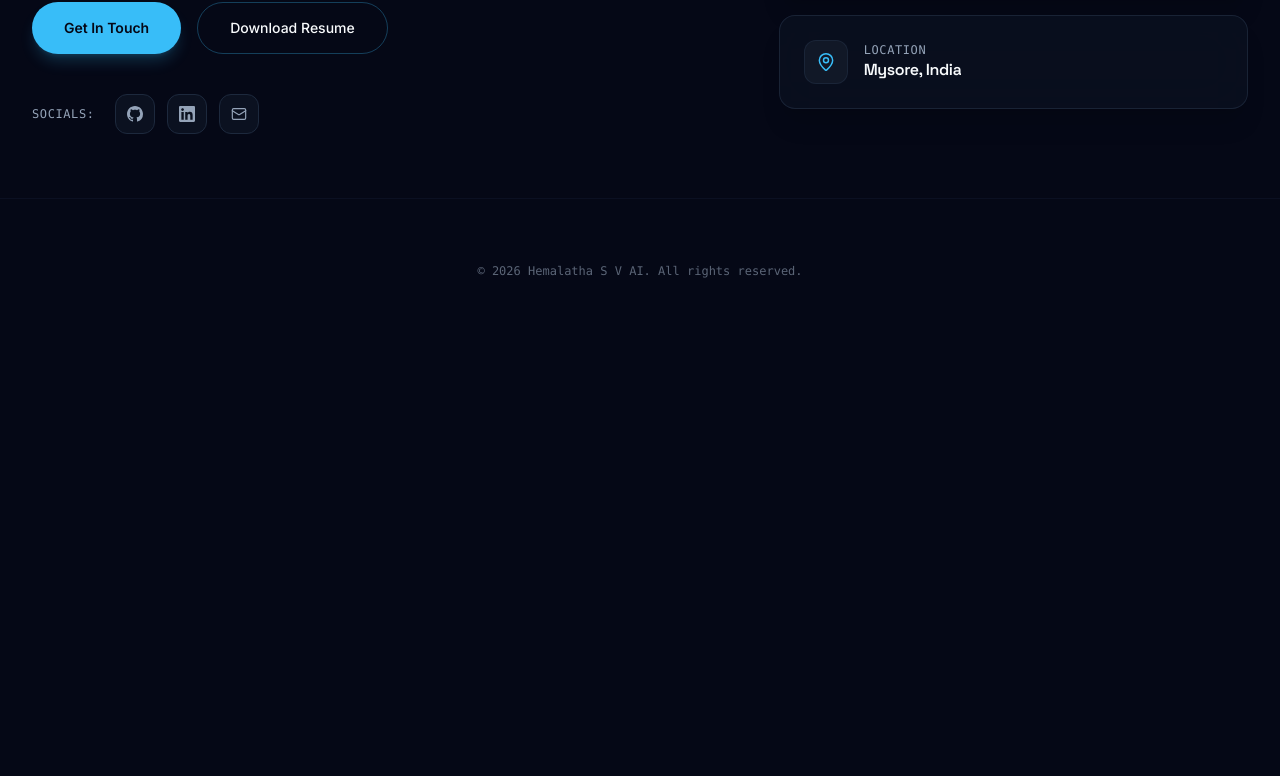
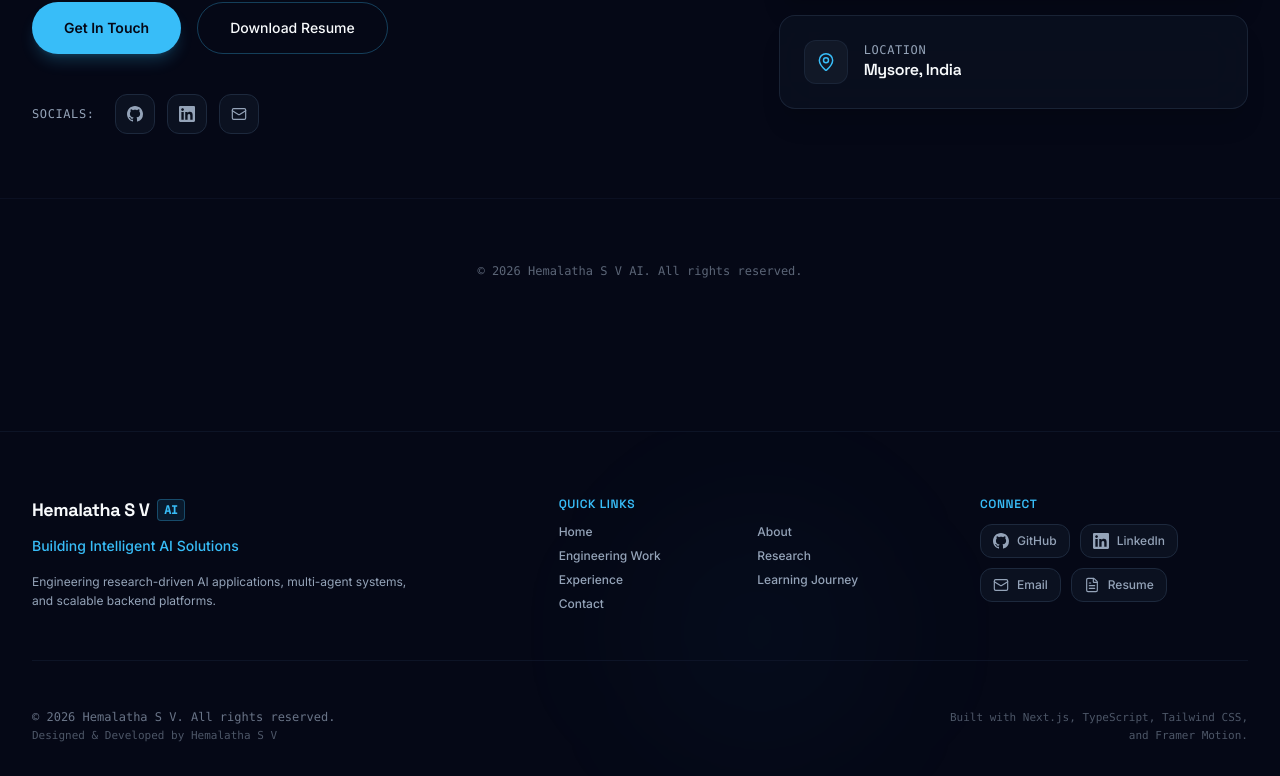
Before and after one commit to HemalathaSV/hemalatha-sv, a Next.js app: page / in a window 1280 px wide. Shown: the part 7557-8333 px from the top of the page. Before the commit the page ends 7988 px from the top, so only its background shows below. Built offline with nearby package versions, Linux system fonts and the light colour scheme.

Commit message:
feat: build Footer section with quick links, social icons, and copyright bar

```diff
--- a/app/layout.tsx
+++ b/app/layout.tsx
@@ -2,6 +2,7 @@ import type { Metadata } from "next";
 import { Space_Grotesk, Inter } from "next/font/google";
 import "./globals.css";
 import { SkipToContent, Navbar } from "@/components/navigation";
+import { Footer } from "@/components/layout";
 
 const spaceGrotesk = Space_Grotesk({
   variable: "--font-space-grotesk",
@@ -34,6 +35,7 @@ export default function RootLayout({
         <SkipToContent />
         <Navbar />
         <div className="flex-1 flex flex-col">{children}</div>
+        <Footer />
       </body>
     </html>
   );
--- /dev/null
+++ b/components/layout/Footer.tsx
@@ -0,0 +1,78 @@
+"use client";
+
+import React from "react";
+import { motion } from "framer-motion";
+import { Container } from "./Container";
+import { FooterLinks } from "./FooterLinks";
+import { SocialIcons } from "./SocialIcons";
+
+export function Footer() {
+  return (
+    <motion.footer
+      initial={{ opacity: 0 }}
+      whileInView={{ opacity: 1 }}
+      viewport={{ once: true }}
+      transition={{ duration: 0.6 }}
+      className="w-full bg-[#050816] border-t border-slate-900/80 pt-16 pb-8 relative z-10 overflow-hidden"
+    >
+      {/* Ambient Radial Backlight */}
+      <div
+        aria-hidden="true"
+        className="absolute top-0 right-1/4 w-[400px] h-[400px] rounded-full bg-[radial-gradient(circle_at_center,rgba(56,189,248,0.04),transparent_70%)] blur-3xl pointer-events-none"
+      />
+
+      <Container>
+        <div className="flex flex-col gap-12 relative z-10">
+          {/* Top 3-Column Desktop Grid */}
+          <div className="grid grid-cols-1 md:grid-cols-12 gap-8 md:gap-12 items-start">
+            {/* Left Column: Brand & Tagline */}
+            <div className="md:col-span-5 flex flex-col space-y-3">
+              <a
+                href="#home"
+                aria-label="Hemalatha S V AI Home"
+                className="font-heading text-lg font-bold tracking-tight text-[#F8FAFC] inline-flex items-center gap-2 self-start hover:opacity-90 transition-opacity"
+              >
+                Hemalatha S V{" "}
+                <span className="inline-flex items-center px-1.5 py-0.5 rounded text-xs font-mono font-bold bg-[#38BDF8]/10 text-[#38BDF8] border border-[#38BDF8]/30">
+                  AI
+                </span>
+              </a>
+              <p className="text-xs sm:text-sm font-medium text-[#38BDF8]">
+                Building Intelligent AI Solutions
+              </p>
+              <p className="text-xs text-[#94A3B8] leading-relaxed max-w-sm pt-1">
+                Engineering research-driven AI applications, multi-agent systems, and scalable backend platforms.
+              </p>
+            </div>
+
+            {/* Center Column: Quick Links */}
+            <div className="md:col-span-4">
+              <FooterLinks />
+            </div>
+
+            {/* Right Column: Connect Links */}
+            <div className="md:col-span-3">
+              <SocialIcons />
+            </div>
+          </div>
+
+          {/* Soft Divider Line */}
+          <div aria-hidden="true" className="w-full h-px bg-slate-900/80" />
+
+          {/* Bottom Bar */}
+          <div className="flex flex-col sm:flex-row items-center justify-between gap-4 text-xs font-mono text-[#94A3B8]/70 text-center sm:text-left">
+            <div className="space-y-1">
+              <p>© 2026 Hemalatha S V. All rights reserved.</p>
+              <p className="text-[11px] text-[#94A3B8]/50">
+                Designed & Developed by Hemalatha S V
+              </p>
+            </div>
+            <p className="text-[11px] text-[#94A3B8]/50 max-w-xs sm:text-right leading-relaxed">
+              Built with Next.js, TypeScript, Tailwind CSS, and Framer Motion.
+            </p>
+          </div>
+        </div>
+      </Container>
+    </motion.footer>
+  );
+}
--- /dev/null
+++ b/components/layout/FooterLinks.tsx
@@ -0,0 +1,44 @@
+"use client";
+
+import React from "react";
+import { NAV_ITEMS } from "@/components/navigation/nav-config";
+
+export function FooterLinks() {
+  const handleNavigate = (href: string) => {
+    const targetId = href.replace("#", "");
+    const element = document.getElementById(targetId);
+
+    if (element) {
+      const navOffset = 80;
+      const elementPosition = element.getBoundingClientRect().top + window.scrollY;
+      window.scrollTo({
+        top: elementPosition - navOffset,
+        behavior: "smooth",
+      });
+    }
+  };
+
+  return (
+    <div className="flex flex-col space-y-3">
+      <h4 className="font-heading text-xs font-mono font-semibold tracking-wider text-[#38BDF8] uppercase">
+        Quick Links
+      </h4>
+      <ul className="grid grid-cols-2 sm:grid-cols-2 gap-x-6 gap-y-2 text-xs font-medium text-[#94A3B8]">
+        {NAV_ITEMS.map((item) => (
+          <li key={item.id}>
+            <a
+              href={item.href}
+              onClick={(e) => {
+                e.preventDefault();
+                handleNavigate(item.href);
+              }}
+              className="hover:text-[#38BDF8] transition-colors duration-200 focus-visible:outline-none focus-visible:ring-2 focus-visible:ring-[#38BDF8] rounded py-0.5"
+            >
+              {item.label}
+            </a>
+          </li>
+        ))}
+      </ul>
+    </div>
+  );
+}
--- /dev/null
+++ b/components/layout/SocialIcons.tsx
@@ -0,0 +1,63 @@
+"use client";
+
+import React from "react";
+import { Mail, FileText } from "lucide-react";
+
+export function SocialIcons() {
+  const links = [
+    {
+      name: "GitHub",
+      href: "https://github.com/HemalathaSV",
+      isSvg: true,
+      path: "M12 0C5.37 0 0 5.37 0 12c0 5.31 3.435 9.795 8.205 11.385.6.105.825-.255.825-.57 0-.285-.015-1.23-.015-2.235-3.015.555-3.795-.735-4.035-1.41-.135-.345-.72-1.41-1.23-1.695-.42-.225-1.02-.78-.015-.795.945-.015 1.62.87 1.845 1.23 1.08 1.815 2.805 1.305 3.495.99.105-.78.42-1.305.765-1.605-2.67-.3-5.46-1.335-5.46-5.925 0-1.305.465-2.385 1.23-3.225-.12-.3-.54-1.53.12-3.18 0 0 1.005-.315 3.3 1.23.96-.27 1.98-.405 3-.405s2.04.135 3 .405c2.295-1.56 3.3-1.23 3.3-1.23.66 1.65.24 2.88.12 3.18.765.84 1.23 1.905 1.23 3.225 0 4.605-2.805 5.625-5.475 5.925.435.375.81 1.095.81 2.22 0 1.605-.015 2.895-.015 3.3 0 .315.225.69.825.57A12.02 12.02 0 0024 12c0-6.63-5.37-12-12-12z",
+    },
+    {
+      name: "LinkedIn",
+      href: "https://linkedin.com/in/hemalathasv",
+      isSvg: true,
+      path: "M20.447 20.452h-3.554v-5.569c0-1.328-.027-3.037-1.852-3.037-1.853 0-2.136 1.445-2.136 2.939v5.667H9.351V9h3.414v1.561h.046c.477-.9 1.637-1.85 3.37-1.85 3.601 0 4.267 2.37 4.267 5.455v6.286zM5.337 7.433c-1.144 0-2.063-.926-2.063-2.065 0-1.138.92-2.063 2.063-2.063 1.14 0 2.064.925 2.064 2.063 0 1.139-.925 2.065-2.064 2.065zm1.782 13.019H3.555V9h3.564v11.452zM22.225 0H1.771C.792 0 0 .774 0 1.729v20.542C0 23.227.792 24 1.771 24h20.451C23.2 24 24 23.227 24 22.271V1.729C24 .774 23.2 0 22.222 0h.003z",
+    },
+    {
+      name: "Email",
+      href: "mailto:contact@hemalathasv.ai",
+      icon: Mail,
+    },
+    {
+      name: "Resume",
+      href: "#contact",
+      icon: FileText,
+    },
+  ];
+
+  return (
+    <div className="flex flex-col space-y-3">
+      <h4 className="font-heading text-xs font-mono font-semibold tracking-wider text-[#38BDF8] uppercase">
+        Connect
+      </h4>
+      <div className="flex flex-wrap gap-2.5">
+        {links.map((item, i) => {
+          const Icon = item.icon;
+          return (
+            <a
+              key={i}
+              href={item.href}
+              target={item.href.startsWith("http") ? "_blank" : undefined}
+              rel={item.href.startsWith("http") ? "noopener noreferrer" : undefined}
+              aria-label={item.name}
+              className="flex items-center gap-2 px-3 py-2 rounded-xl bg-[#0B1120] border border-slate-800 text-[#94A3B8] hover:text-[#38BDF8] hover:border-[#38BDF8]/40 hover:scale-105 transition-all duration-200 focus-visible:outline-none focus-visible:ring-2 focus-visible:ring-[#38BDF8]"
+            >
+              {item.isSvg ? (
+                <svg className="h-4 w-4 fill-current" viewBox="0 0 24 24">
+                  <path d={item.path} />
+                </svg>
+              ) : Icon ? (
+                <Icon className="h-4 w-4 stroke-[1.75]" />
+              ) : null}
+              <span className="text-xs font-medium">{item.name}</span>
+            </a>
+          );
+        })}
+      </div>
+    </div>
+  );
+}
--- a/components/layout/index.ts
+++ b/components/layout/index.ts
@@ -1,2 +1,5 @@
 export { Container } from "./Container";
 export { SectionWrapper } from "./SectionWrapper";
+export { Footer } from "./Footer";
+export { FooterLinks } from "./FooterLinks";
+export { SocialIcons } from "./SocialIcons";
```
